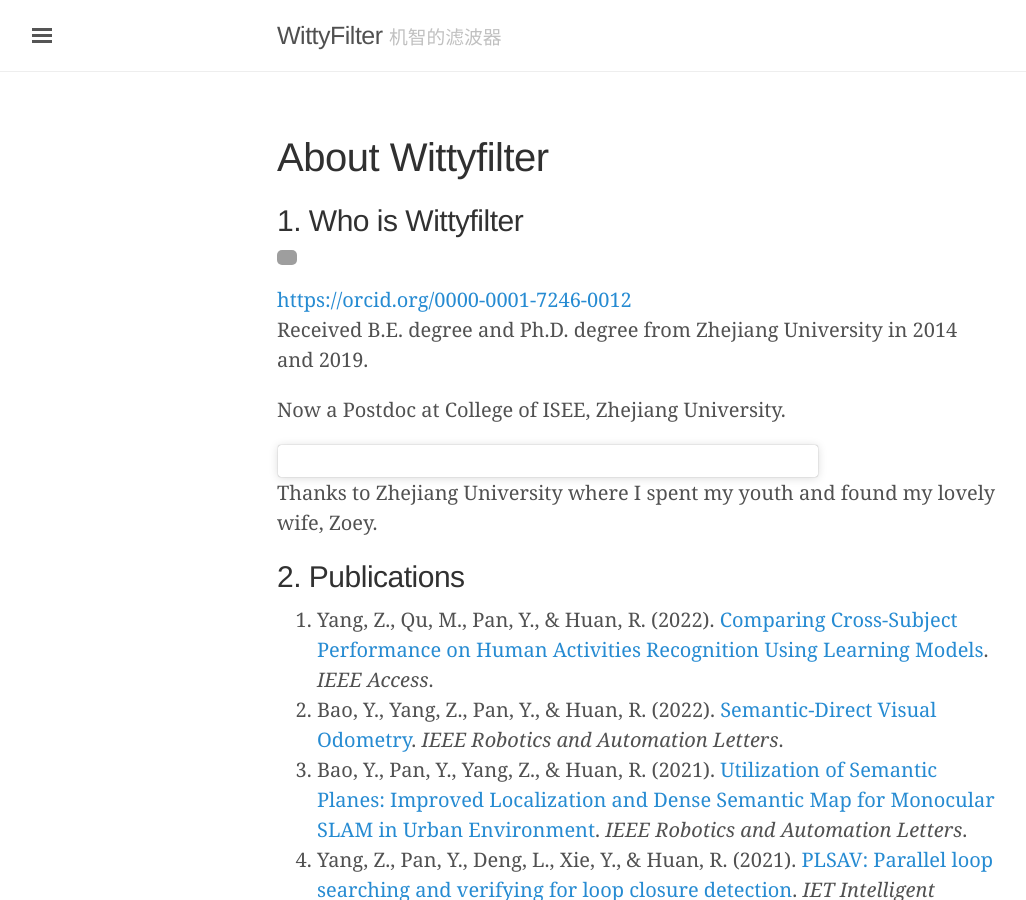
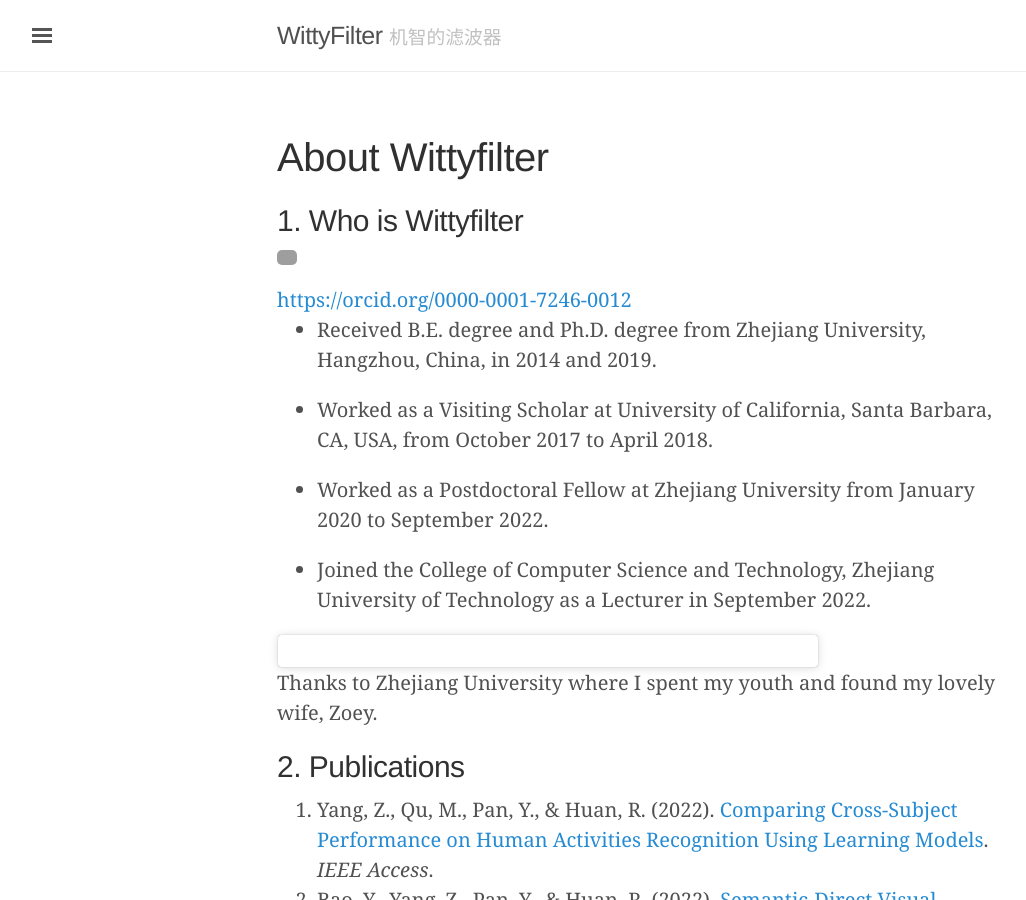
Before and after one commit to wittyfilter/wittyfilter.github.io, a Jekyll site: the page built from aboutme.md, in a window 1280 px wide and 900 px high. Shown: the whole window, without its empty margins (3-1029 px from the left). Built offline with Jekyll 4.4.1, drawn with Linux system fonts in a browser that asks for light colours; some web fonts are replaced; a script that is not in the unit is left out; grey boxes are pictures that could not be loaded.

Commit message:
update aboutme

```diff
--- a/aboutme.md
+++ b/aboutme.md
@@ -7,9 +7,13 @@
 
 <div itemscope itemtype="https://schema.org/Person"><a itemprop="sameAs" content="https://orcid.org/0000-0001-7246-0012" href="https://orcid.org/0000-0001-7246-0012" target="orcid.widget" rel="me noopener noreferrer" style="vertical-align:top;"><img src="https://orcid.org/sites/default/files/images/orcid_16x16.png" style="width:1em;margin-right:.5em;" alt="ORCID iD icon">https://orcid.org/0000-0001-7246-0012</a></div>
 
-Received B.E. degree and Ph.D. degree from Zhejiang University in 2014 and 2019.
+- Received B.E. degree and Ph.D. degree from Zhejiang University, Hangzhou, China, in 2014 and 2019.
 
-Now a Postdoc at College of ISEE, Zhejiang University.
+- Worked as a Visiting Scholar at University of California, Santa Barbara, CA, USA, from October 2017 to April 2018.
+
+- Worked as a Postdoctoral Fellow at Zhejiang University from January 2020 to September 2022.
+
+- Joined the College of Computer Science and Technology, Zhejiang University of Technology as a Lecturer in September 2022.
 
 <blockquote class="instagram-media" data-instgrm-permalink="https://www.instagram.com/p/BoluStZj6pv/?utm_source=ig_embed&amp;utm_medium=loading&amp;utm_campaign=embed_loading_state_camera" data-instgrm-version="11" style=" background:#FFF; border:0; border-radius:3px; box-shadow:0 0 1px 0 rgba(0,0,0,0.5),0 1px 10px 0 rgba(0,0,0,0.15); margin: 1px; max-width:540px; min-width:326px; padding:0; width:99.375%; width:-webkit-calc(100% - 2px); width:calc(100% - 2px);"><div style="padding:16px;"> <a href="https://www.instagram.com/p/BoluStZj6pv/?utm_source=ig_embed&amp;utm_medium=loading&amp;utm_campaign=embed_loading_state_camera" style=" background:#FFFFFF; line-height:0; padding:0 0; text-align:center; text-decoration:none; width:100%;" target="_blank"> </a></div></blockquote> <script async src="//www.instagram.com/embed.js"></script>
 
```
